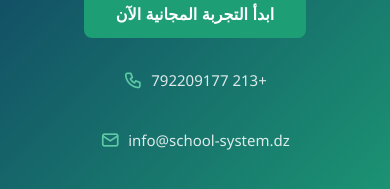
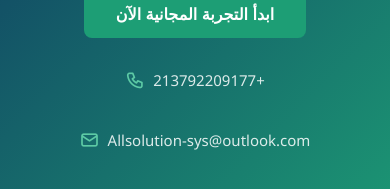
Before and after one commit to adeeem1/school-landing, a plain HTML site: page index.html in a window 390 px wide. Shown: the part 5816-6005 px from the top of the page. Drawn offline with Linux system fonts and the light colour scheme.

Commit message:
Change contact phone and email details
Updated contact information in the contact bar.

```diff
--- a/index.html
+++ b/index.html
@@ -300,8 +300,8 @@ footer{background:#1a1a2e;color:rgba(255,255,255,0.5);text-align:center;padding:
     </button>
   </div>
   <div class="contact-bar">
-    <div class="contact-item"><i class="ti ti-phone"></i> +213 792209177</div>
-    <div class="contact-item"><i class="ti ti-mail"></i> info@school-system.dz</div>
+    <div class="contact-item"><i class="ti ti-phone"></i> +213792209177</div>
+    <div class="contact-item"><i class="ti ti-mail"></i> Allsolution-sys@outlook.com</div>
     <div class="contact-item"><i class="ti ti-brand-whatsapp"></i> واتساب متاح</div>
   </div>
 </section>
```
